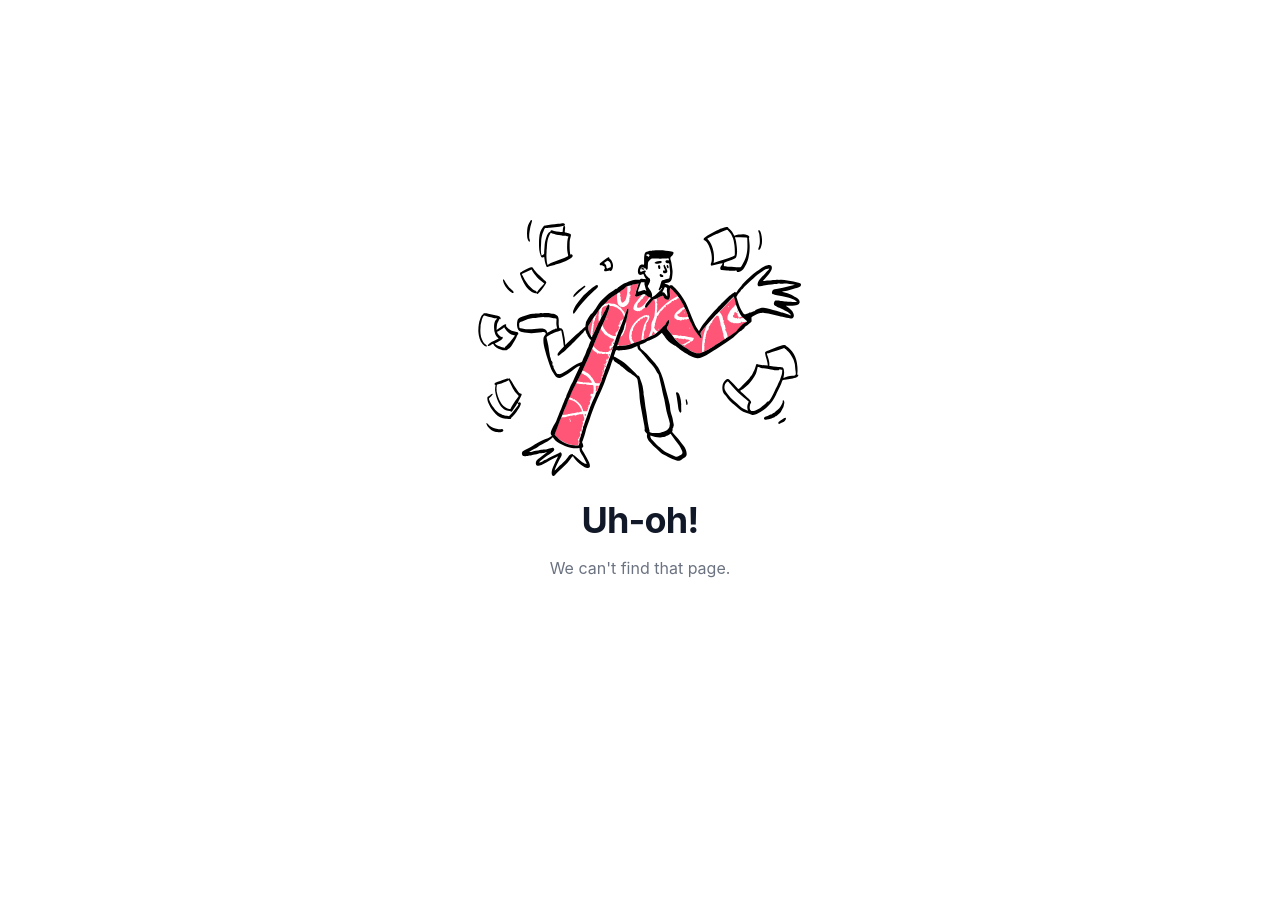
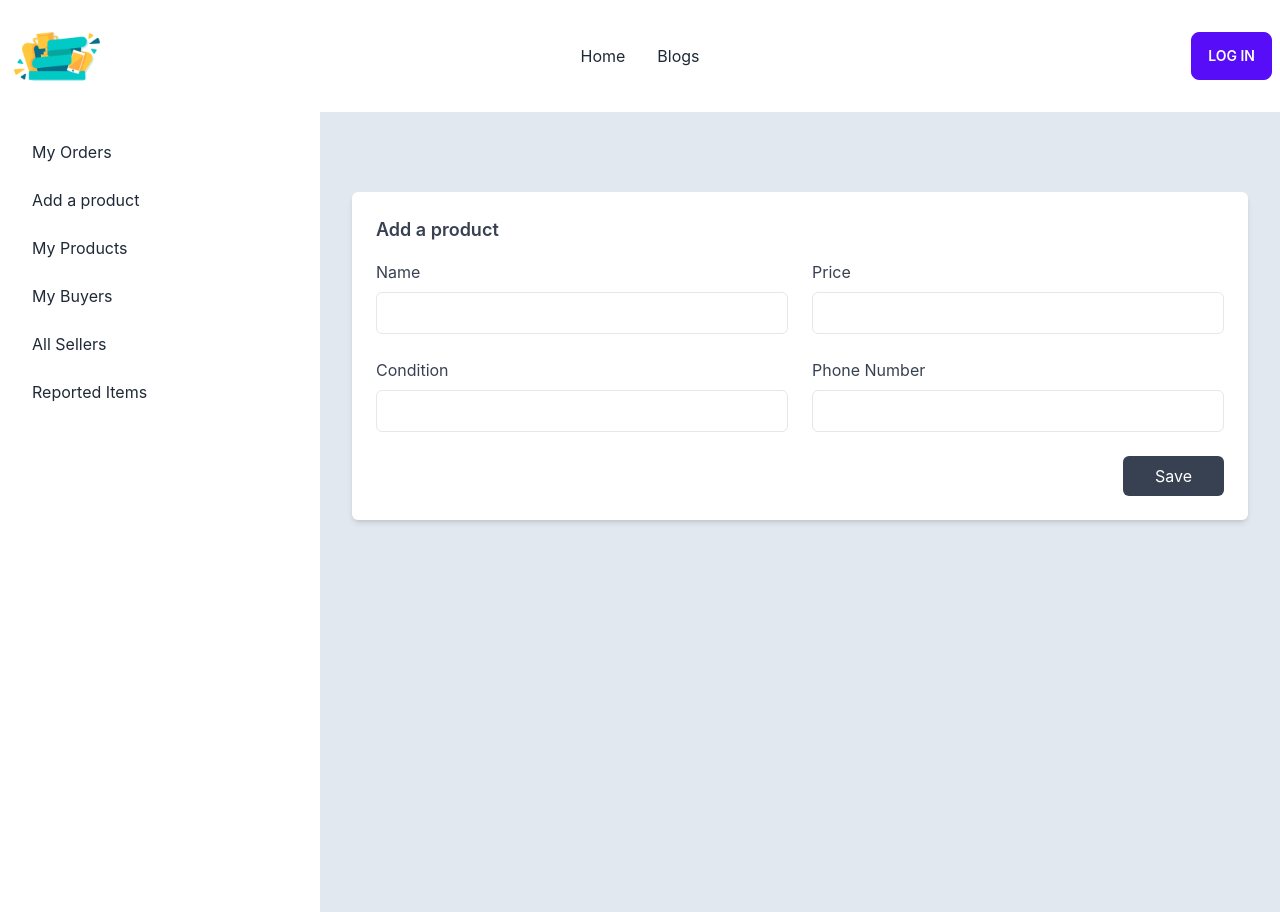
Before and after one commit to rafsan3503/phonomania, a React (Create React App) app: page /dashboard/addproduct in a window 1280 px wide. Before the commit the page ends 800 px from the top, so only its background shows below. Built offline with nearby package versions, Linux system fonts and the light colour scheme; no server answers.

Commit message:
add product

```diff
--- /dev/null
+++ b/src/Layouts/DashboardLayout.js
@@ -0,0 +1,42 @@
+import React from "react";
+import { Link, Outlet } from "react-router-dom";
+import Navbar from "../Pages/Shared/Navbar";
+
+const DashboardLayout = () => {
+  return (
+    <div>
+      <Navbar />
+      <div className="drawer drawer-mobile">
+        <input id="my-drawer-2" type="checkbox" className="drawer-toggle" />
+        <div className="drawer-content bg-slate-200">
+          <Outlet />
+        </div>
+        <div className="drawer-side">
+          <label htmlFor="my-drawer-2" className="drawer-overlay"></label>
+          <ul className="menu p-4 w-80 bg-base-100 text-base-content">
+            <li>
+              <Link to="/dashboard">My Orders</Link>
+            </li>
+            <li>
+              <Link to="/dashboard/addproduct">Add a product</Link>
+            </li>
+            <li>
+              <Link>My Products</Link>
+            </li>
+            <li>
+              <Link>My Buyers</Link>
+            </li>
+            <li>
+              <Link>All Sellers</Link>
+            </li>
+            <li>
+              <Link>Reported Items</Link>
+            </li>
+          </ul>
+        </div>
+      </div>
+    </div>
+  );
+};
+
+export default DashboardLayout;
--- /dev/null
+++ b/src/Pages/Dashboard/AddProduct/AddProduct.js
@@ -0,0 +1,68 @@
+import React from "react";
+
+const AddProduct = () => {
+  return (
+    <section class="max-w-4xl p-6 mx-auto bg-white rounded-md shadow-md  mt-20">
+      <h2 class="text-lg font-semibold text-gray-700">Add a product</h2>
+
+      <form>
+        <div class="grid grid-cols-1 gap-6 mt-4 sm:grid-cols-2">
+          <div>
+            <label class="text-gray-700 dark:text-gray-200" for="username">
+              Name
+            </label>
+            <input
+              type="text"
+              name="name"
+              class="block w-full px-4 py-2 mt-2 text-gray-700 bg-white border border-gray-200 rounded-md dark:bg-gray-800 dark:text-gray-300 dark:border-gray-600 focus:border-blue-400 focus:ring-blue-300 focus:ring-opacity-40 dark:focus:border-blue-300 focus:outline-none focus:ring"
+            />
+          </div>
+
+          <div>
+            <label class="text-gray-700 dark:text-gray-200" for="emailAddress">
+              Price
+            </label>
+            <input
+              type="text"
+              name="price"
+              class="block w-full px-4 py-2 mt-2 text-gray-700 bg-white border border-gray-200 rounded-md dark:bg-gray-800 dark:text-gray-300 dark:border-gray-600 focus:border-blue-400 focus:ring-blue-300 focus:ring-opacity-40 dark:focus:border-blue-300 focus:outline-none focus:ring"
+            />
+          </div>
+
+          <div>
+            <label class="text-gray-700 dark:text-gray-200" for="password">
+              Condition
+            </label>
+            <input
+              id="password"
+              type="password"
+              class="block w-full px-4 py-2 mt-2 text-gray-700 bg-white border border-gray-200 rounded-md dark:bg-gray-800 dark:text-gray-300 dark:border-gray-600 focus:border-blue-400 focus:ring-blue-300 focus:ring-opacity-40 dark:focus:border-blue-300 focus:outline-none focus:ring"
+            />
+          </div>
+
+          <div>
+            <label
+              class="text-gray-700 dark:text-gray-200"
+              for="passwordConfirmation"
+            >
+              Phone Number
+            </label>
+            <input
+              type="tel"
+              name="phone"
+              class="block w-full px-4 py-2 mt-2 text-gray-700 bg-white border border-gray-200 rounded-md dark:bg-gray-800 dark:text-gray-300 dark:border-gray-600 focus:border-blue-400 focus:ring-blue-300 focus:ring-opacity-40 dark:focus:border-blue-300 focus:outline-none focus:ring"
+            />
+          </div>
+        </div>
+
+        <div class="flex justify-end mt-6">
+          <button class="px-8 py-2.5 leading-5 text-white transition-colors duration-300 transform bg-gray-700 rounded-md hover:bg-gray-600 focus:outline-none focus:bg-gray-600">
+            Save
+          </button>
+        </div>
+      </form>
+    </section>
+  );
+};
+
+export default AddProduct;
--- /dev/null
+++ b/src/Pages/Dashboard/MyOrders/MyOrders.js
@@ -0,0 +1,7 @@
+import React from "react";
+
+const MyOrders = () => {
+  return <div>This is my orders section</div>;
+};
+
+export default MyOrders;
--- a/src/Pages/Shared/Navbar.js
+++ b/src/Pages/Shared/Navbar.js
@@ -22,7 +22,7 @@ const Navbar = () => {
       </li>
       {user && (
         <li>
-          <Link to="/">Dashboard</Link>
+          <Link to="/dashboard">Dashboard</Link>
         </li>
       )}
       <li>
@@ -49,6 +49,12 @@ const Navbar = () => {
                 d="M4 6h16M4 12h8m-8 6h16"
               />
             </svg>
+          </label>
+          <label
+            htmlFor="my-drawer-2"
+            className="btn btn-primary drawer-button lg:hidden"
+          >
+            Open drawer
           </label>
           <ul
             tabIndex={0}
```
Also changed, not shown: src/Routes/routes.js (+17 -0 lines).
